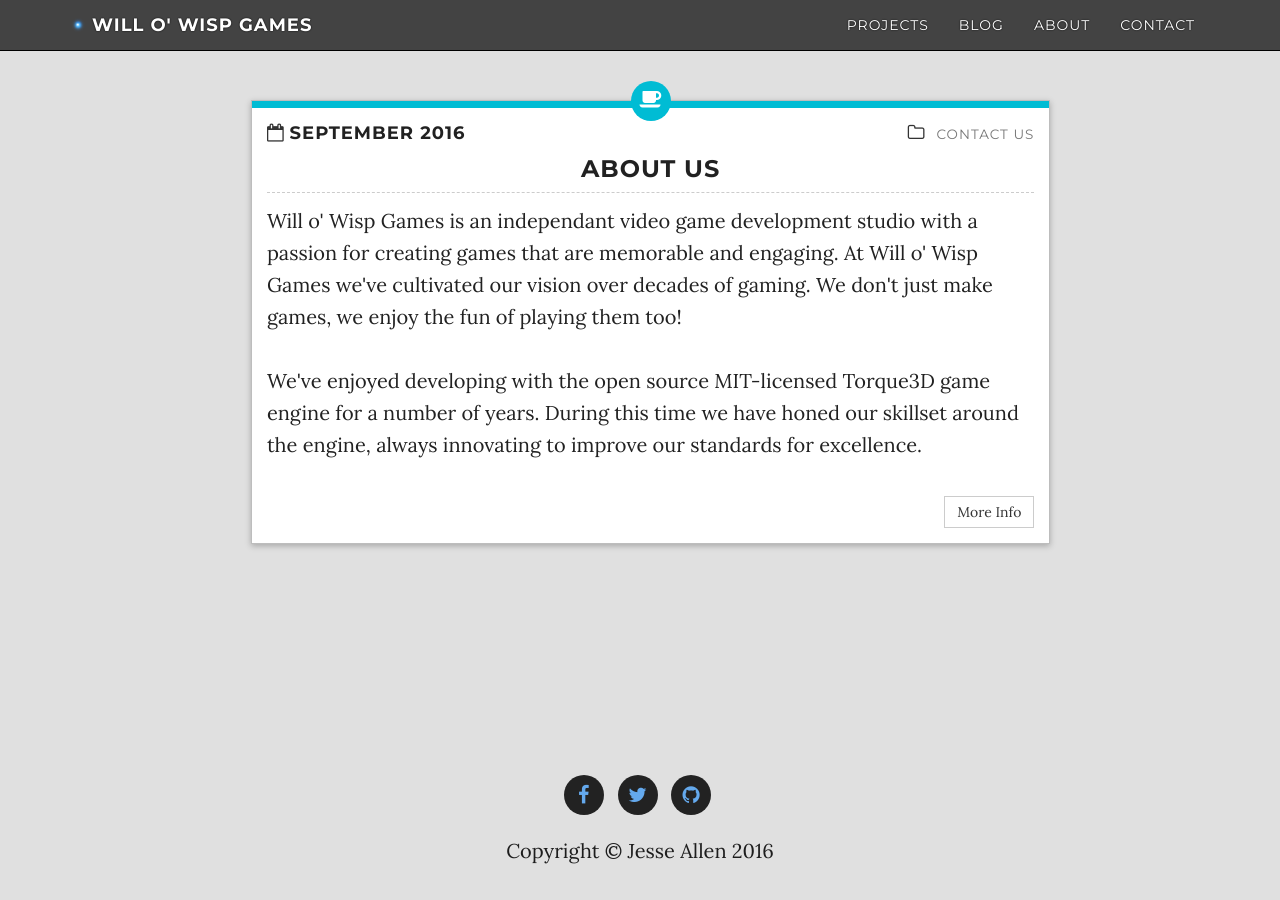
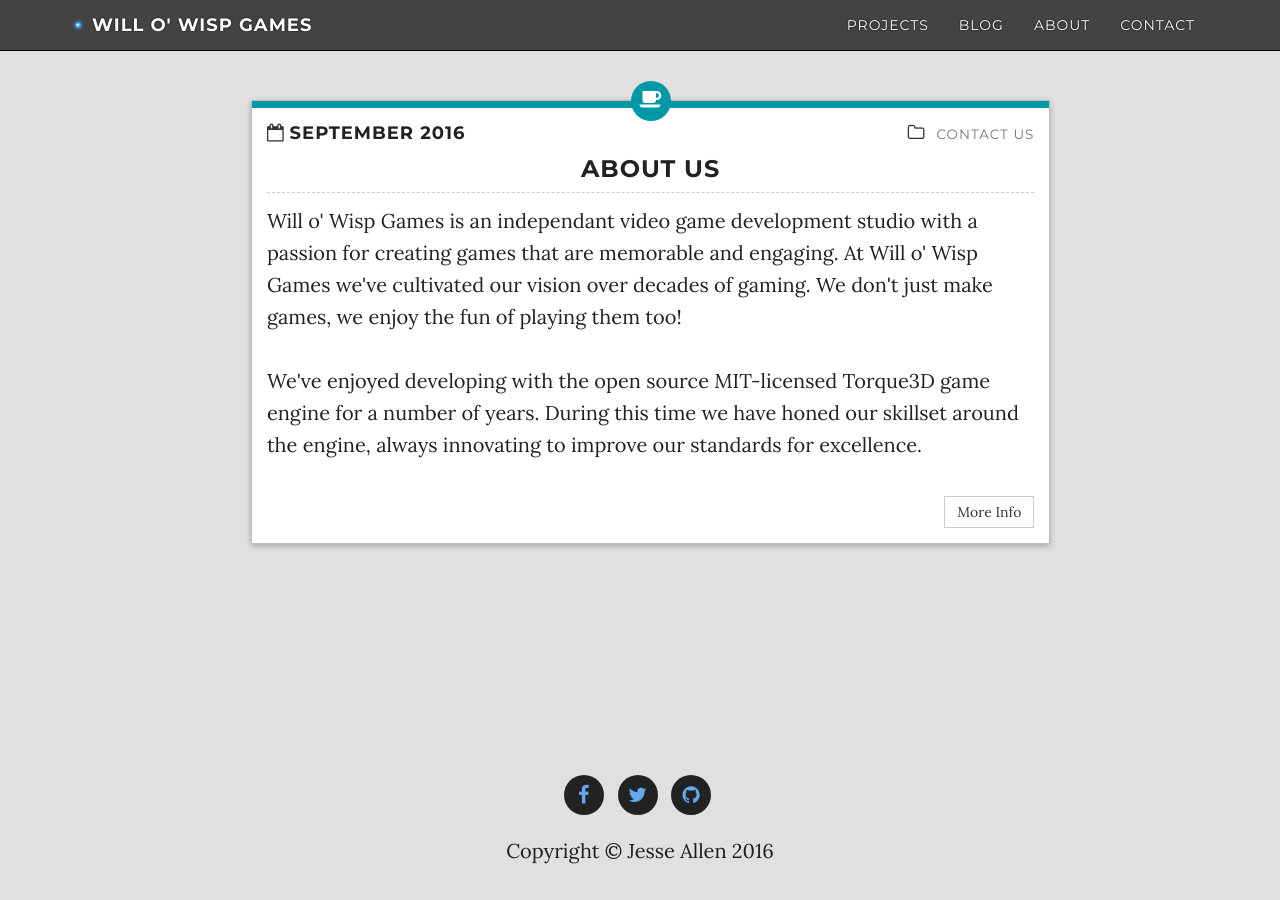
Before and after one commit to WilloWispGames/WilloWispGames.github.io, a Jekyll site: the page built from about/index.html, in a window 1280 px wide. Built offline with Jekyll 4.4.1, drawn with Linux system fonts in a browser that asks for light colours; nearby versions of some CDN libraries.

Commit message:
Update pane.scss

```diff
--- a/css/pane.scss
+++ b/css/pane.scss
@@ -205,10 +205,10 @@
 }
 
 .subject.default .cat-color {
-  background: #00BCD4; //lighten($link-color, 15%);
+  background: #0097a7; //lighten($link-color, 15%);
 }
 .subject.default .icon i {
-  background: #00BCD4; //lighten($link-color, 15%);
+  background: #0097a7; //lighten($link-color, 15%);
 }
 
 .subject.design .cat-color,
```
